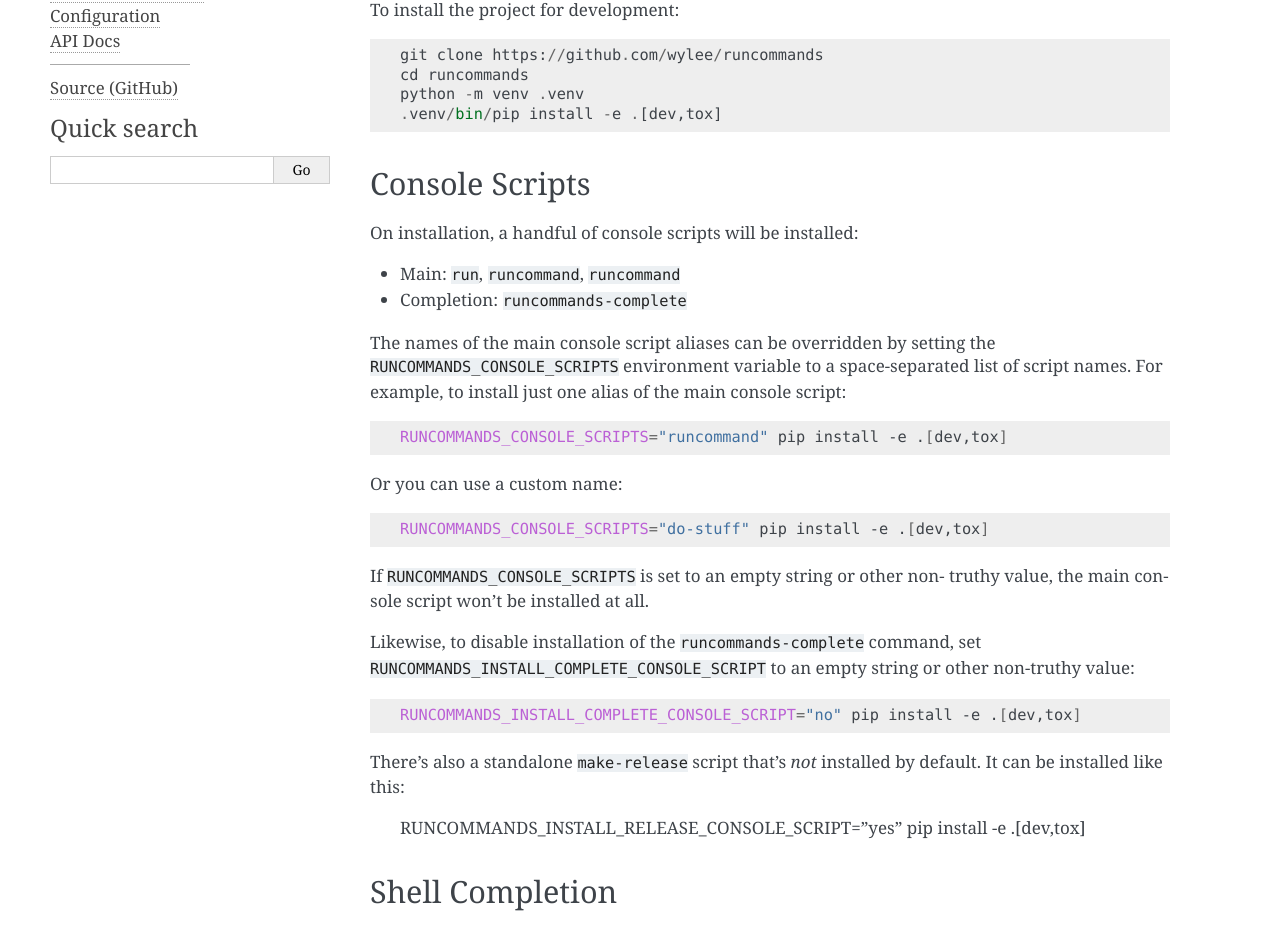
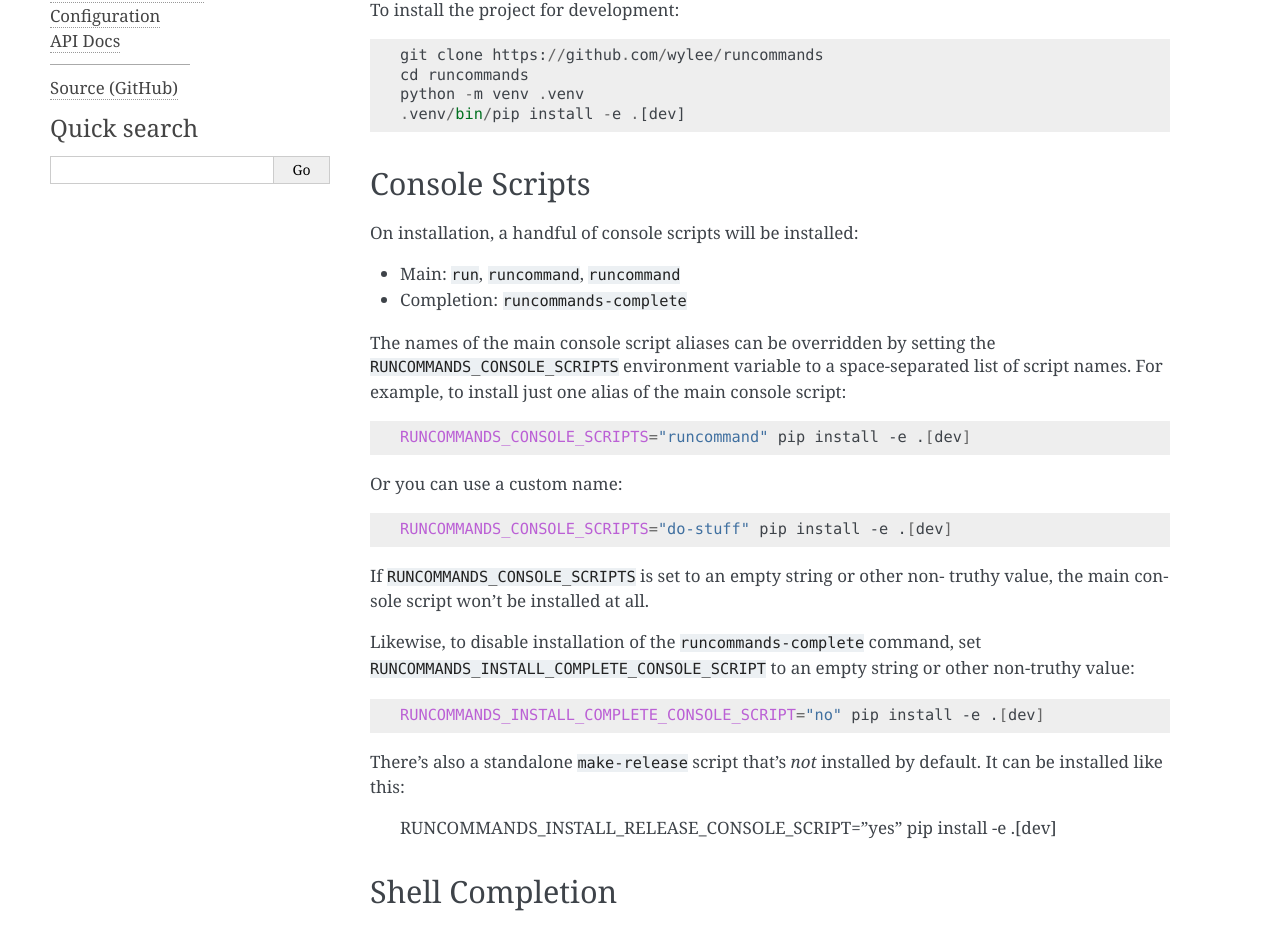
Before and after one commit to wylee/runcommands, a Sphinx documentation site: the page built from docs/installation.rst, in a window 1280 px wide and 1400 px high. Shown: the part 404-1330 px from the top of the window. Built offline with Sphinx 7.4.7, drawn with Linux system fonts in a browser that asks for light colours.

Commit message:
Improve tox setup

```diff
--- a/commands.py
+++ b/commands.py
@@ -44,7 +44,7 @@
     local((
         pip, 'install',
         ('--upgrade', '--upgrade-strategy', 'eager') if upgrade else None,
-        '--editable', '.[dev,tox]',
+        '--editable', '.[dev]',
         ('pip', 'setuptools') if upgrade else None,
     ), echo=True)
 
--- a/docs/installation.rst
+++ b/docs/installation.rst
@@ -19,7 +19,7 @@
     git clone https://github.com/wylee/runcommands
     cd runcommands
     python -m venv .venv
-    .venv/bin/pip install -e .[dev,tox]
+    .venv/bin/pip install -e .[dev]
 
 Console Scripts
 ===============
@@ -36,13 +36,13 @@
 
 .. code-block:: shell
 
-    RUNCOMMANDS_CONSOLE_SCRIPTS="runcommand" pip install -e .[dev,tox]
+    RUNCOMMANDS_CONSOLE_SCRIPTS="runcommand" pip install -e .[dev]
 
 Or you can use a custom name:
 
 .. code-block:: shell
 
-    RUNCOMMANDS_CONSOLE_SCRIPTS="do-stuff" pip install -e .[dev,tox]
+    RUNCOMMANDS_CONSOLE_SCRIPTS="do-stuff" pip install -e .[dev]
 
 If ``RUNCOMMANDS_CONSOLE_SCRIPTS`` is set to an empty string or other non-
 truthy value, the main console script won't be installed at all.
@@ -53,12 +53,12 @@
 
 .. code-block:: shell
 
-    RUNCOMMANDS_INSTALL_COMPLETE_CONSOLE_SCRIPT="no" pip install -e .[dev,tox]
+    RUNCOMMANDS_INSTALL_COMPLETE_CONSOLE_SCRIPT="no" pip install -e .[dev]
 
 There's also a standalone ``make-release`` script that's *not* installed by
 default. It can be installed like this:
 
-    RUNCOMMANDS_INSTALL_RELEASE_CONSOLE_SCRIPT="yes" pip install -e .[dev,tox]
+    RUNCOMMANDS_INSTALL_RELEASE_CONSOLE_SCRIPT="yes" pip install -e .[dev]
 
 Shell Completion
 ================
--- a/setup.py
+++ b/setup.py
@@ -55,11 +55,8 @@
             'coverage',
             'flake8',
             'Sphinx',
+            'tox',
             'twine',
-        ],
-        'tox': [
-            'flake8',
-            'tox',
         ],
     },
     entry_points={
```
Also changed, not shown: 1 other file.
